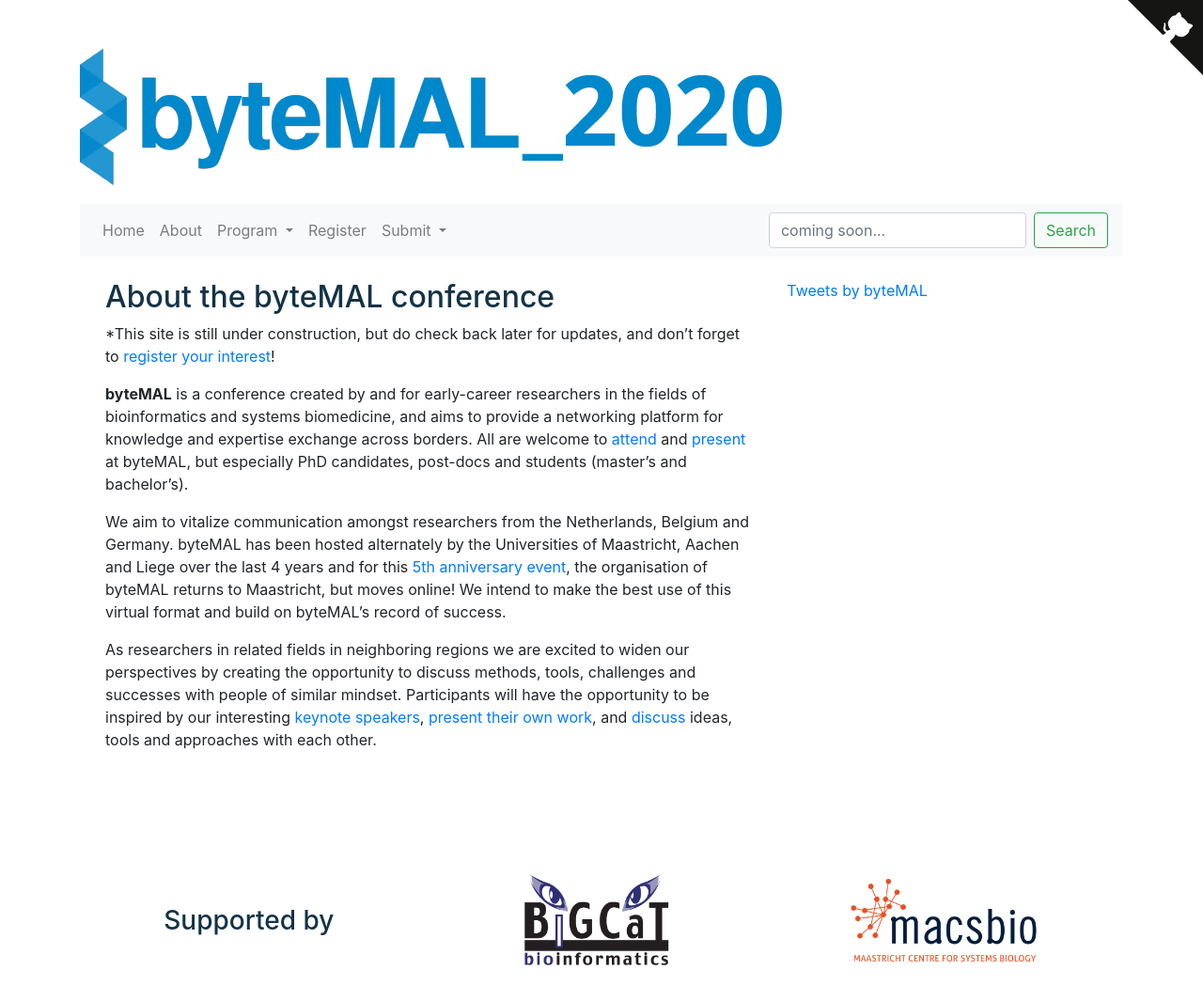
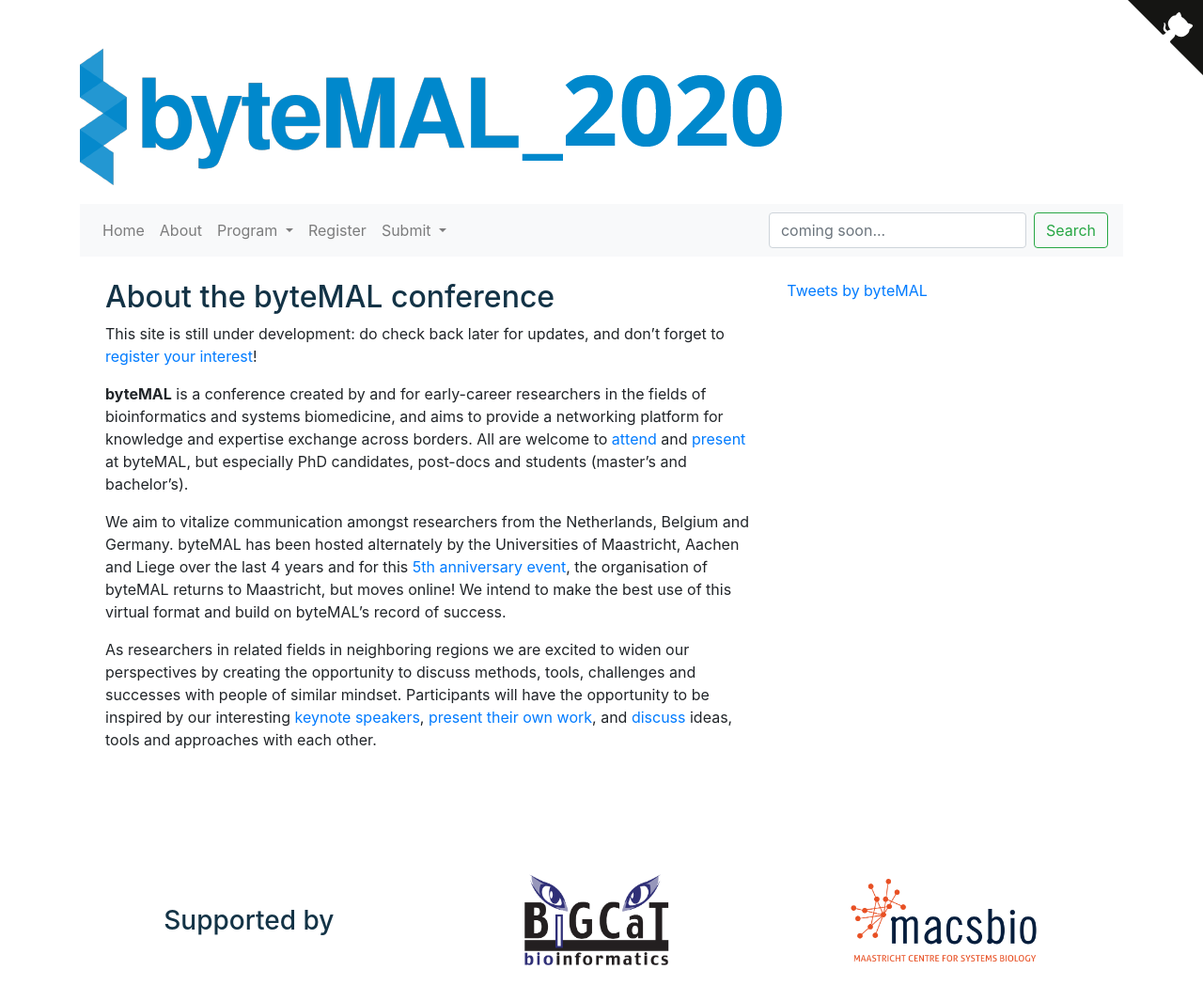
Before and after one commit to bytemal/bytemal-2020, a Jekyll site: the page built from _pages/about.md, in a window 1280 px wide. Shown: the whole page at 94% size. Built offline with Jekyll 4.4.1, drawn with Linux system fonts in a browser that asks for light colours; comment, search, counter and statistics services are not loaded.

Commit message:
small formatting fixes

```diff
--- a/_pages/about.md
+++ b/_pages/about.md
@@ -7,8 +7,8 @@ layout: default
 <div class="row">
   <div class="col-sm-8 px-3">
     <h2 id="about-the-bytemal-conference">About the byteMAL conference</h2>
-    <p>*This site is still under construction, but do check back later for updates,
-    and don’t forget to <a href="/bytemal-2020/register">register your interest</a>!</p>
+    <p>This site is still under development: do check back later for updates, and don’t forget to
+    <a href="/bytemal-2020/register">register your interest</a>!</p>
     <p><strong>byteMAL</strong> is a conference created by and for early-career researchers in the fields of bioinformatics and systems biomedicine,
     and aims to provide a networking platform for knowledge and expertise exchange across borders.
     All are welcome to <a href="/bytemal-2020/register">attend</a> and <a href="/bytemal-2020/submit">present</a> at
```
Also changed, not shown: _pages/keynotes.md (+0 -1 lines), _pages/program.md (+3 -2 lines).
